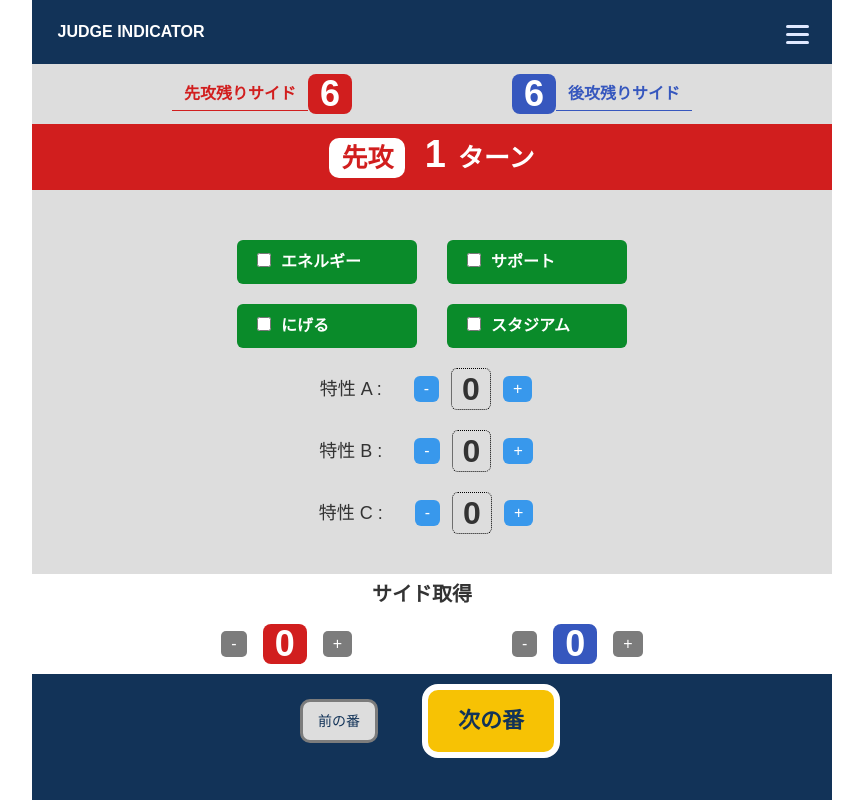
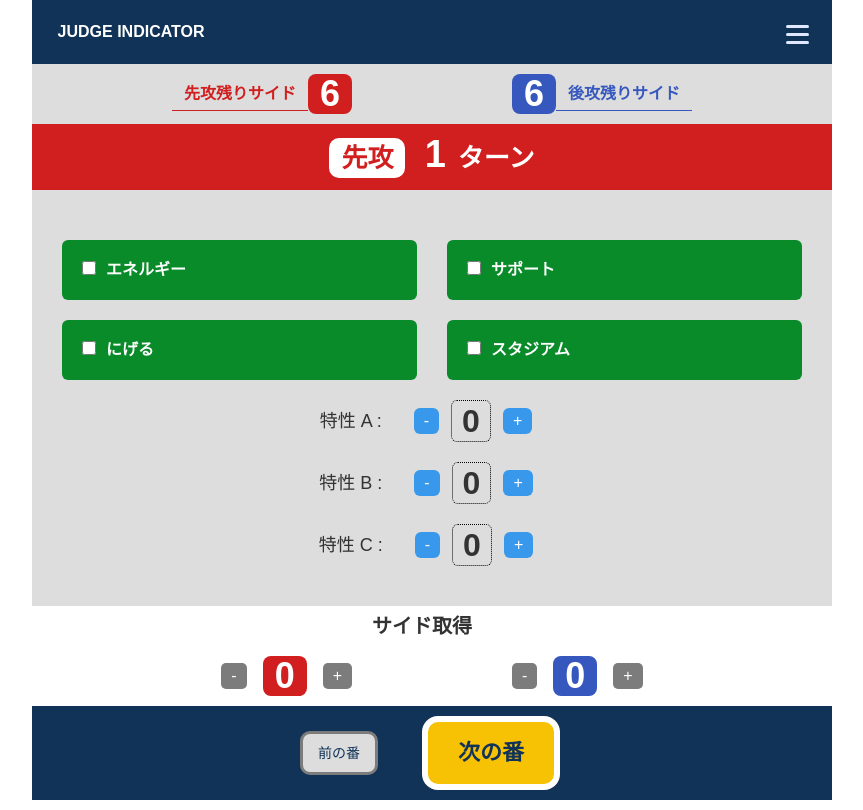
Before and after one commit to shota-development/judge_api, a plain HTML site: page index.html in a window 1280 px wide. Shown: the whole page, without its empty margins (208-1071 px from the left). Drawn offline with nearby package versions, Linux system fonts and the light colour scheme.

Commit message:
Add files via upload

```diff
--- a/css/judge-indicator-PC.css
+++ b/css/judge-indicator-PC.css
@@ -356,6 +356,10 @@ a {
 
 .check_table {
   font-size: min(50vw,16px);
+  width: 80vw;
+  max-width: 800px;
+  height: 30vh;
+  max-height: 180px;
   margin-left: auto;
   margin-right: auto;
   border-collapse: separate;
```
